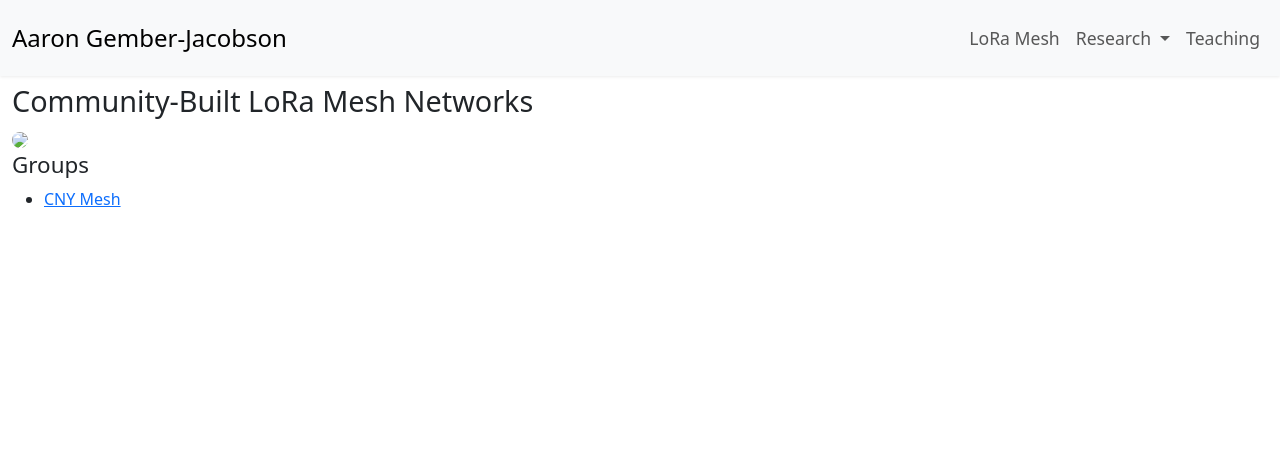
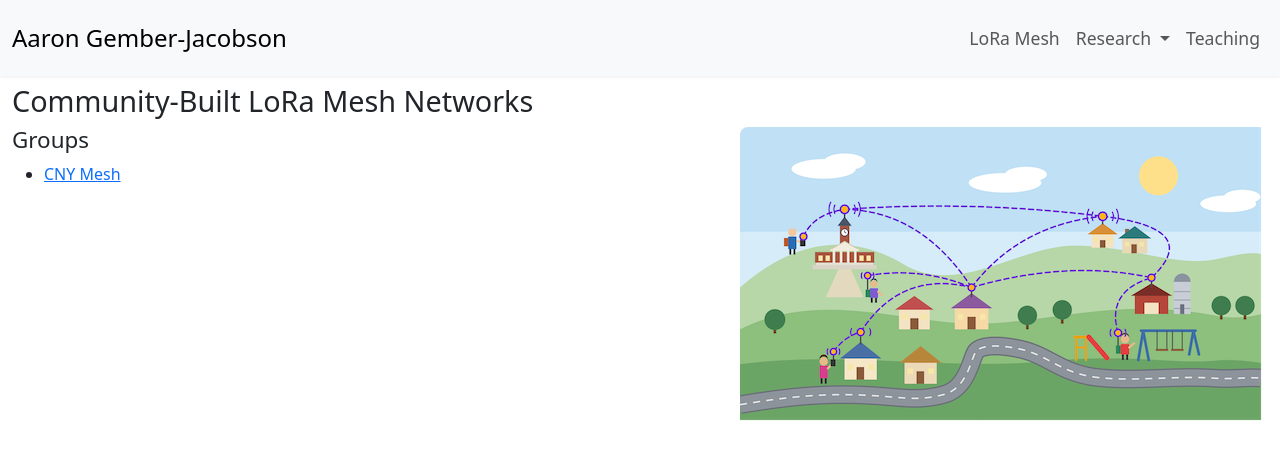
Before and after one commit to agember/agember.github.io, a Jekyll site: the page built from _pages/mesh.html, in a window 1280 px wide. Shown: the top 460 px of the page. Built offline with Jekyll 4.4.1, drawn with Linux system fonts in a browser that asks for light colours; nearby versions of some CDN libraries.

Commit message:
Fix mesh image

```diff
--- a/_pages/mesh.html
+++ b/_pages/mesh.html
@@ -5,7 +5,7 @@ permalink: /mesh/
 ---
 
 <h1 class="h1">Community-Built LoRa Mesh Networks</h1>
-<img class="img-rounded" src="images/community_lora_mesh_network.png">
+<img class="img-rounded" style="float:right;" src="/images/community_lora_mesh_network.png">
 
 <h2 class="h2">Groups</h2>
 <ul>
```
